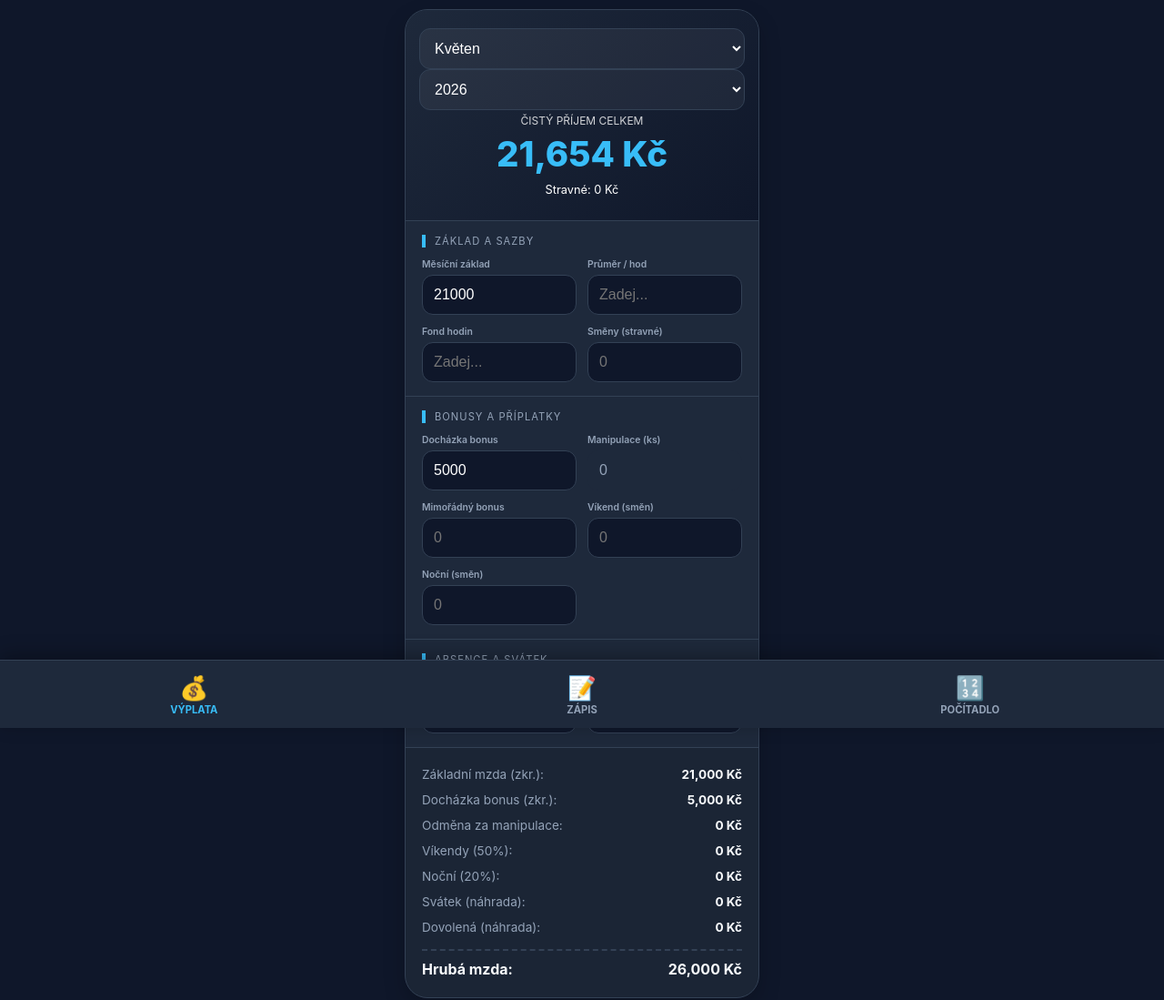
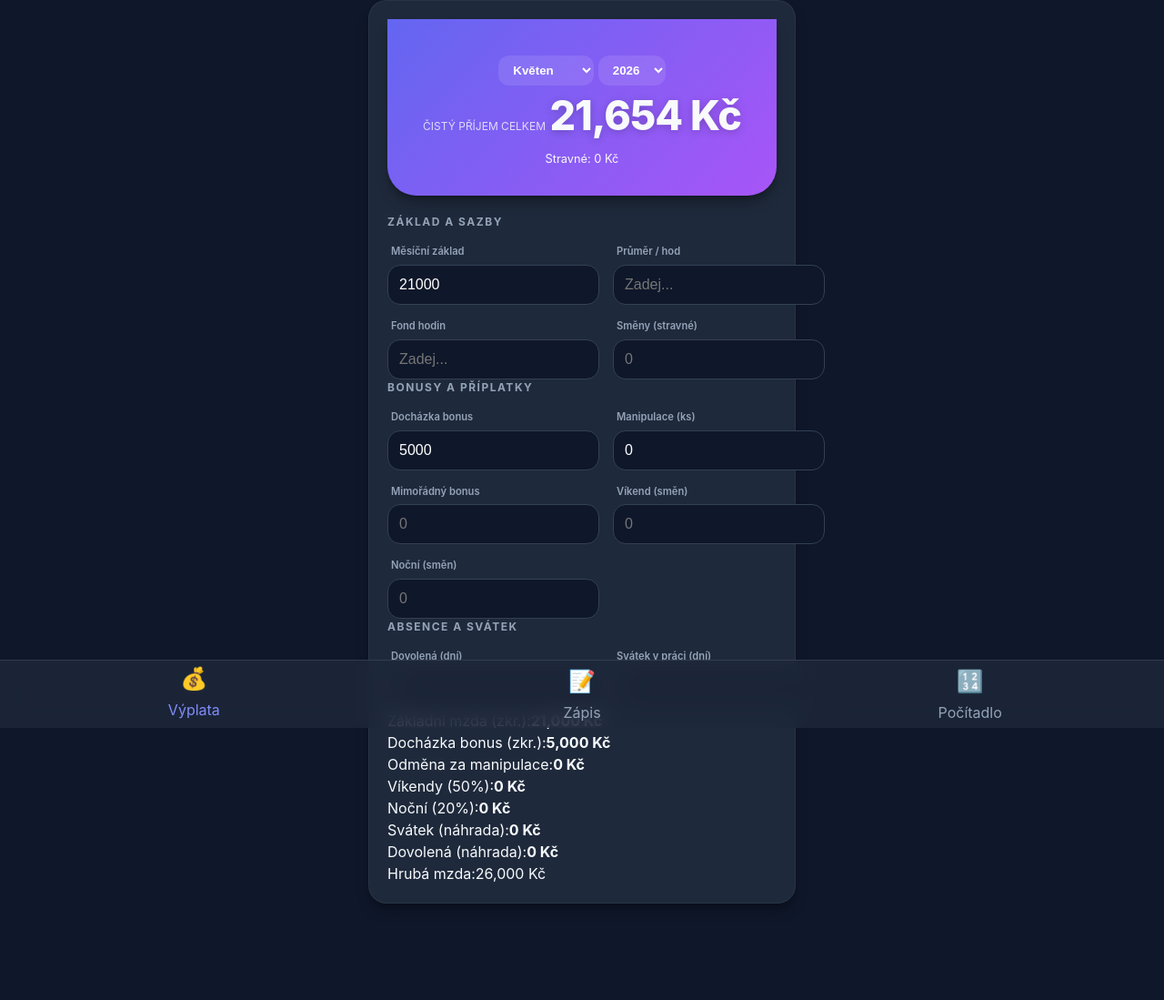
Before and after one commit to ExGenre/MojeVyplata, a plain HTML site: page index.html in a window 1280 px wide. Shown: the whole page at 91% size. After the commit the page ends 1013 px from the top, so only its background shows below. Drawn offline with Linux system fonts and the light colour scheme.

Commit message:
Update index.html

```diff
--- a/index.html
+++ b/index.html
@@ -12,129 +12,150 @@
     <meta name="apple-mobile-web-app-title" content="Práce">
 
     <style>
-    * { box-sizing: border-box; -webkit-tap-highlight-color: transparent; }
-
     :root {
-        --primary: #38bdf8;    /* Jasně modrá */
-        --secondary: #818cf8;  /* Fialovomodrá */
-        --accent: #f1c40f;     /* Zlatá */
-        --bg: #0f172a;         /* Velmi tmavé pozadí */
-        --card: #1e293b;       /* Barva karet */
-        --text: #f8fafc;       /* Hlavní světlý text */
-        --text-dim: #94a3b8;   /* Vedlejší šedý text */
-        --border: #334155;     /* Barva linek a ohraničení */
+        --bg: #0f172a;
+        --surface: #1e293b;
+        --surface-light: #334155;
+        --primary: linear-gradient(135deg, #6366f1 0%, #a855f7 100%);
+        --accent: #f59e0b;
+        --text-main: #f8fafc;
+        --text-dim: #94a3b8;
+        --error: #ef4444;
+        --success: #10b981;
+        --radius: 20px;
+        --shadow: 0 10px 15px -3px rgba(0, 0, 0, 0.3), 0 4px 6px -4px rgba(0, 0, 0, 0.3);
     }
 
+    * { box-sizing: border-box; -webkit-tap-highlight-color: transparent; outline: none; }
+
     body {
-        font-family: -apple-system, system-ui, sans-serif;
-        background: var(--bg);
-        color: var(--text);
-        margin: 0; padding: 0; padding-bottom: 80px;
-        user-select: none;
+        font-family: 'Inter', -apple-system, system-ui, sans-serif;
+        background-color: var(--bg);
+        color: var(--text-main);
+        margin: 0; padding: 0;
+        padding-bottom: env(safe-area-inset-bottom, 80px);
+        line-height: 1.5;
     }
 
-    /* Dolní navigace */
-    .bottom-nav {
-        position: fixed; bottom: 0; left: 0; right: 0; height: 75px;
-        background: var(--card); display: flex;
-        box-shadow: 0 -5px 20px rgba(0,0,0,0.3); z-index: 1000;
-        padding-bottom: env(safe-area-inset-bottom);
-        border-top: 1px solid var(--border);
-    }
-    .nav-item {
-        flex: 1; display: flex; flex-direction: column; align-items: center; justify-content: center;
-        color: var(--text-dim); font-size: 0.7rem; font-weight: bold; text-transform: uppercase; cursor: pointer;
-    }
-    .nav-item.active { color: var(--primary); }
-    .nav-icon { font-size: 1.6rem; margin-bottom: 2px; }
-
-    /* Stránky */
-    .page { display: none; padding: 10px; max-width: 410px; margin: 0 auto; animation: fadeIn 0.2s; }
-    .page.active { display: block; }
-    @keyframes fadeIn { from { opacity: 0; } to { opacity: 1; } }
-
-    /* Karty */
-    .app-card {
-        background: var(--card);
-        border-radius: 25px;
-        box-shadow: 0 10px 25px rgba(0,0,0,0.2);
-        overflow: hidden; margin-bottom: 15px;
-        border: 1px solid var(--border);
-    }
+    /* Moderní Header */
     .header {
-        background: linear-gradient(135deg, #1e293b 0%, #0f172a 100%);
-        color: white;
-        padding: calc(20px + env(safe-area-inset-top)) 15px 25px 15px;
+        background: var(--primary);
+        padding: calc(40px + env(safe-area-inset-top)) 20px 30px;
         text-align: center;
-        border-bottom: 1px solid var(--border);
-    }
-    .main-amount { font-size: 2.4rem; font-weight: 800; margin: 5px 0; display: block; color: var(--primary); }
-
-    .section { padding: 15px 18px; border-bottom: 1px solid var(--border); }
-    .section-title {
-        font-size: 0.7rem; text-transform: uppercase; letter-spacing: 1px;
-        color: var(--text-dim); margin-bottom: 12px; display: block;
-        border-left: 4px solid var(--primary); padding-left: 10px;
+        border-radius: 0 0 32px 32px;
+        box-shadow: var(--shadow);
+        margin-bottom: 20px;
     }
 
-    .grid { display: grid; grid-template-columns: 1fr 1fr; gap: 12px; }
-    .field { display: flex; flex-direction: column; }
-    label { font-size: 0.65rem; margin-bottom: 5px; color: var(--text-dim); font-weight: 600; }
-
-    input, select {
-        width: 100%; padding: 12px;
-        border: 1px solid var(--border);
-        border-radius: 12px; font-size: 1rem;
-        background: #0f172a; color: white;
-        outline: none;
-    }
-    input[readonly] { background: #1e293b; color: var(--text-dim); border-color: transparent; }
-
-    select { background: rgba(255,255,255,0.05); color: white; border: 1px solid var(--border); }
-
-    /* Statistiky */
-    .stats { background: rgba(0,0,0,0.1); padding: 15px 18px; }
-    .stat-row { display: flex; justify-content: space-between; padding: 6px 0; font-size: 0.85rem; color: var(--text-dim); }
-    .stat-row b { color: var(--text); }
-    .total-hruba {
-        margin-top: 10px; padding-top: 10px;
-        border-top: 2px dashed var(--border);
-        font-weight: bold; font-size: 1rem; color: var(--text);
+    .main-amount {
+        font-size: 2.8rem;
+        font-weight: 800;
+        letter-spacing: -1px;
+        margin: 10px 0;
+        text-shadow: 0 2px 10px rgba(0,0,0,0.2);
     }
 
-    /* Zápis dní */
+    /* Navigace */
+    .bottom-nav {
+        position: fixed; bottom: 0; left: 0; right: 0;
+        height: 75px; background: rgba(30, 41, 59, 0.8);
+        backdrop-filter: blur(12px);
+        display: flex; justify-content: space-around;
+        border-top: 1px solid rgba(255,255,255,0.1);
+        z-index: 1000;
+        padding-bottom: env(safe-area-inset-bottom);
+    }
+
+    .nav-item {
+        flex: 1; display: flex; flex-direction: column;
+        align-items: center; justify-content: center;
+        color: var(--text-dim); transition: all 0.3s;
+    }
+
+    .nav-item.active { color: #818cf8; transform: translateY(-3px); }
+    .nav-icon { font-size: 1.5rem; margin-bottom: 4px; }
+
+    /* Karty a sekce */
+    .page { display: none; padding: 0 15px; max-width: 500px; margin: 0 auto; animation: slideUp 0.4s ease-out; }
+    .page.active { display: block; }
+
+    @keyframes slideUp { from { opacity: 0; transform: translateY(20px); } to { opacity: 1; transform: translateY(0); } }
+
+    .app-card {
+        background: var(--surface);
+        border-radius: var(--radius);
+        padding: 20px;
+        margin-bottom: 20px;
+        border: 1px solid rgba(255,255,255,0.05);
+        box-shadow: var(--shadow);
+    }
+
+    .section-title {
+        font-size: 0.75rem; font-weight: 700; text-transform: uppercase;
+        color: var(--text-dim); letter-spacing: 1.5px;
+        margin-bottom: 15px; display: block;
+    }
+
+    /* Form prvek */
+    .grid { display: grid; grid-template-columns: 1fr 1fr; gap: 15px; }
+    .field { display: flex; flex-direction: column; gap: 6px; }
+    label { font-size: 0.7rem; color: var(--text-dim); font-weight: 600; padding-left: 4px; }
+
+    input {
+        background: var(--bg); border: 1.5px solid var(--surface-light);
+        border-radius: 14px; padding: 12px; color: white;
+        font-size: 1rem; transition: all 0.2s;
+    }
+
+    input:focus { border-color: #6366f1; box-shadow: 0 0 0 3px rgba(99, 102, 241, 0.2); }
+
+    /* Redesign Zápisu - Jemnější řádky */
     .day-row {
-        background: rgba(255,255,255,0.03);
-        padding: 12px 15px; border-radius: 18px;
-        display: flex; align-items: center;
-        margin-bottom: 10px; border: 1px solid var(--border);
+        background: var(--surface);
+        padding: 12px 16px; border-radius: 16px;
+        display: flex; align-items: center; justify-content: space-between;
+        margin-bottom: 8px; border: 1px solid rgba(255,255,255,0.03);
     }
-    .day-info { flex: 1; color: var(--text); }
-    .day-info b { font-size: 1.1rem; }
+
+    .day-info { display: flex; flex-direction: column; }
+    .day-info b { font-size: 1.1rem; color: var(--text-main); }
+    .day-info span { font-size: 0.75rem; color: var(--text-dim); }
+
+    .input-wrapper { display: flex; gap: 10px; }
+    .mini-field { position: relative; width: 70px; }
+    .mini-field label {
+        position: absolute; top: -8px; left: 8px;
+        background: var(--surface); padding: 0 4px;
+        font-size: 0.6rem; color: var(--text-dim);
+    }
+
     .input-mini {
-        width: 65px; padding: 10px;
-        border: 1px solid var(--border);
-        border-radius: 10px; text-align: center;
-        font-size: 1.1rem; background: var(--bg); color: white;
+        width: 100%; padding: 8px; text-align: center;
+        background: rgba(15, 23, 42, 0.5); border: 1px solid var(--surface-light);
+        border-radius: 10px; color: white; font-size: 1rem; font-weight: 600;
     }
 
     /* Počítadlo */
-    .counter-box { text-align: center; padding: 40px 20px; }
-    .counter-val {
-        font-size: 6rem; font-weight: 900; color: var(--primary);
-        display: block; margin-bottom: 25px;
-        text-shadow: 0 0 30px rgba(56, 189, 248, 0.2);
+    .counter-box { text-align: center; padding: 30px 0; }
+    .counter-val { font-size: 5rem; font-weight: 800; color: #818cf8; margin-bottom: 20px; display: block; }
+    .btn-row { display: flex; justify-content: center; gap: 20px; }
+    .btn-circle {
+        width: 70px; height: 70px; border-radius: 50%;
+        border: none; color: white; font-size: 1.8rem; font-weight: bold;
+        box-shadow: 0 4px 15px rgba(0,0,0,0.3); transition: transform 0.1s;
     }
-    .btn-c {
-        width: 85px; height: 85px; border-radius: 50%; border: none;
-        font-size: 2.2rem; color: white; font-weight: bold;
-    }
-    .btn-b {
-        background: var(--card); border: 1px solid var(--border);
-        padding: 15px; border-radius: 15px; width: 100%;
-        margin-top: 12px; font-weight: bold; color: var(--text);
+    .btn-circle:active { transform: scale(0.9); }
+    .btn-plus { background: var(--primary); }
+    .btn-minus { background: var(--surface-light); }
+
+    /* Custom select */
+    select {
+        background: rgba(255,255,255,0.1); border: none;
+        color: white; padding: 8px 12px; border-radius: 12px;
+        font-weight: 600;
     }
 </style>
+
 
 </head>
 <body>
```
